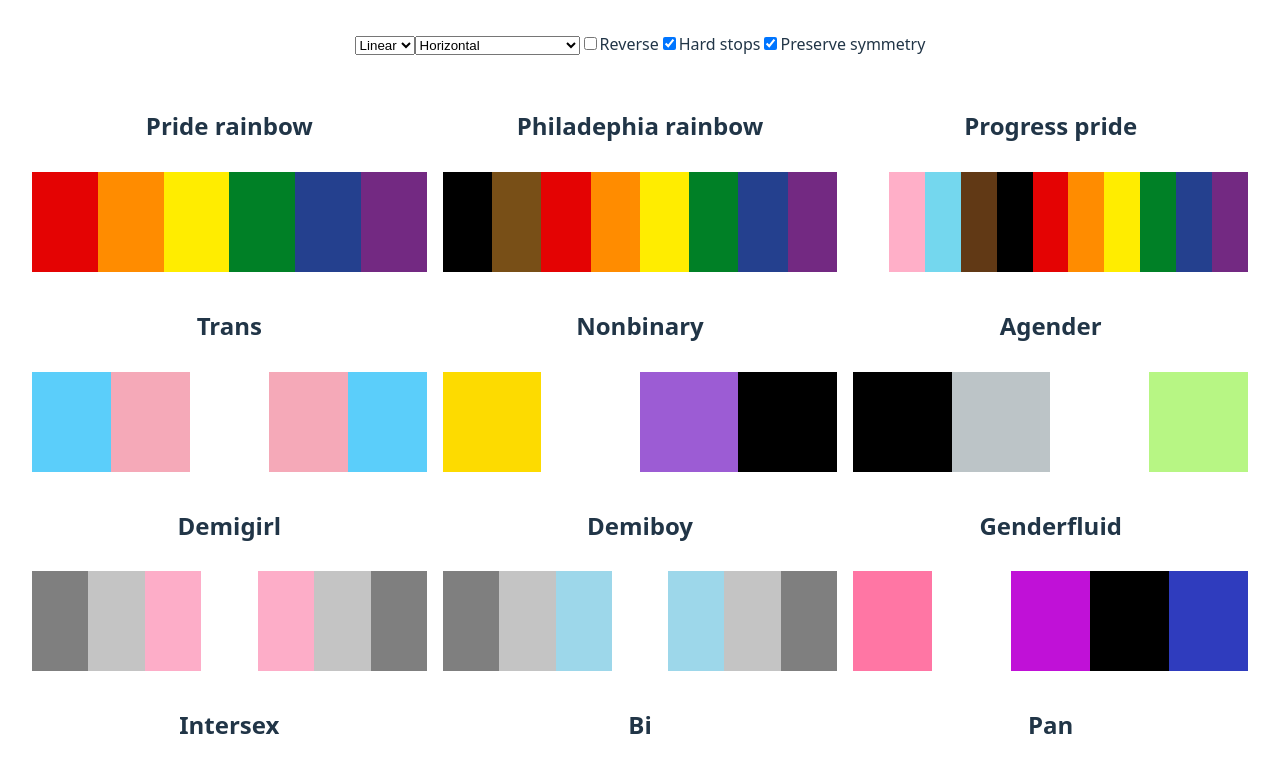
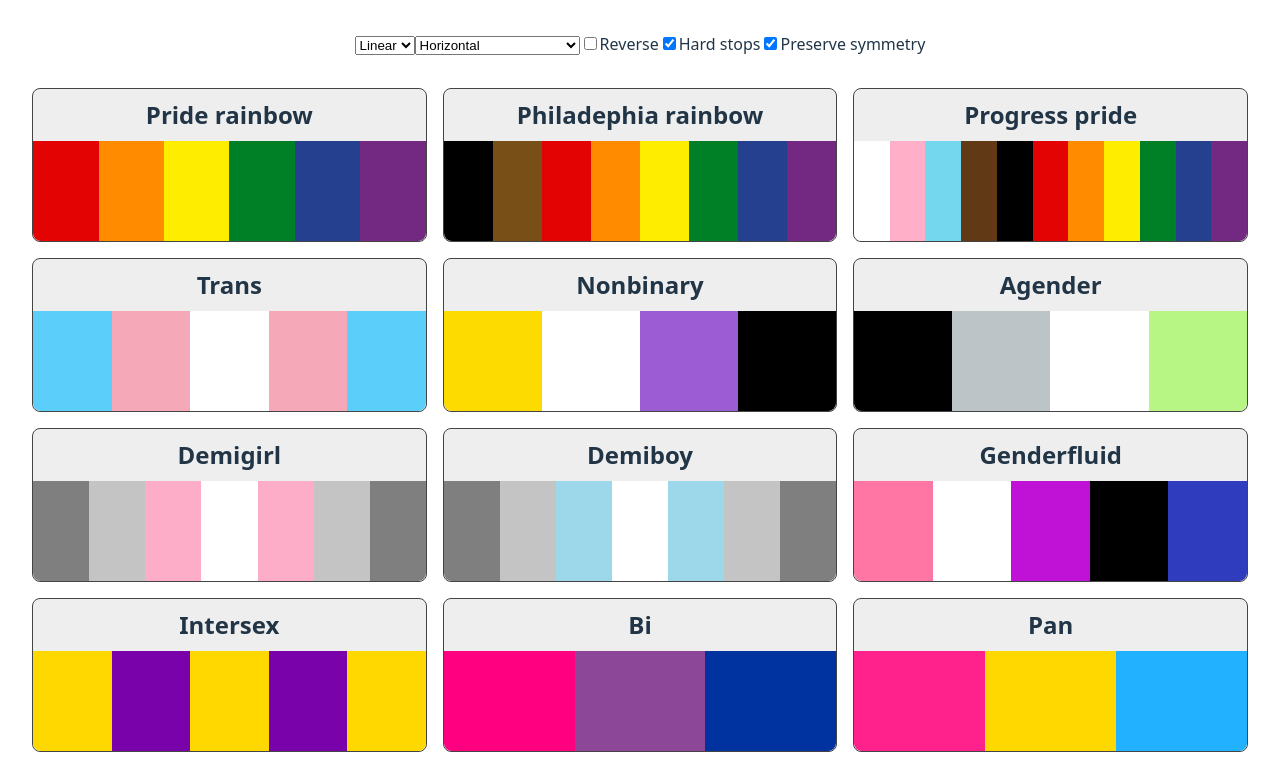
Before and after one commit to olivvybee/gaydient, a React (Vite) app: page / in a window 1280 px wide. Shown: the top 766 px of the page. Built offline with nearby package versions, Linux system fonts and the light colour scheme.

Commit message:
Style gradient cards

```diff
--- a/src/components/Gradient/Gradient.module.css
+++ b/src/components/Gradient/Gradient.module.css
@@ -0,0 +1,22 @@
+.card {
+  background-color: white;
+  border-radius: 8px;
+  background-color: #eeeeee;
+  border: 1px solid #444444;
+}
+
+.name {
+  margin: 8px 0;
+}
+
+.gradient {
+  border-bottom-left-radius: 8px;
+  border-bottom-right-radius: 8px;
+}
+
+@media (prefers-color-scheme: dark) {
+  .card {
+    background-color: #444444;
+    border: 1px solid #eeeeee;
+  }
+}
--- a/src/components/Gradient/Gradient.tsx
+++ b/src/components/Gradient/Gradient.tsx
@@ -1,8 +1,11 @@
 import { useConfigStore } from '../../store/ConfigStore';
+
 import {
   generateGradient,
   generateGradientWithHardStops,
 } from './Gradient.utils';
+
+import styles from './Gradient.module.css';
 
 interface GradientProps {
   name: string;
@@ -35,9 +38,10 @@ export const Gradient = ({ name, colours }: GradientProps) => {
   const background = `${type}-gradient(${directionString}${gradient})`;
 
   return (
-    <div style={{ display: 'flex', flexDirection: 'column', gap: 8 }}>
-      <h2>{name}</h2>
+    <div className={styles.card}>
+      <h2 className={styles.name}>{name}</h2>
       <div
+        className={styles.gradient}
         style={{
           background,
           // width: 300,
```
